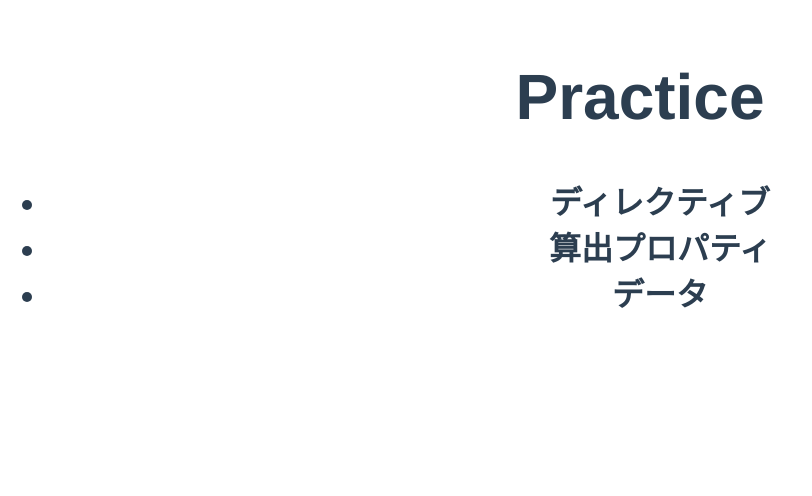
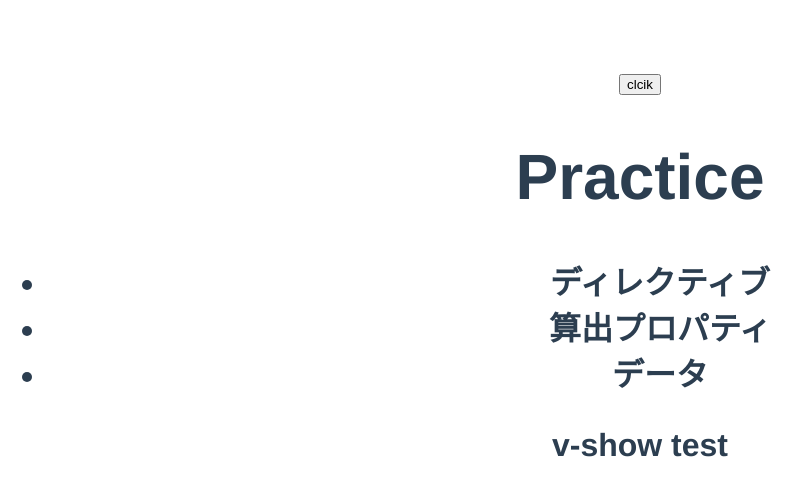
Before and after one commit to 9010atuy/WebAppTraining, a Vue app in the folder vueTraining/sandbox-project/: page / in a window 1280 px wide. Shown: the top 496 px of the page, without its empty margins (0-812 px from the left). Built offline with nearby package versions, Linux system fonts and the light colour scheme.

Commit message:
add v-show

```diff
--- a/vueTraining/sandbox-project/src/components/Practice.vue
+++ b/vueTraining/sandbox-project/src/components/Practice.vue
@@ -1,5 +1,6 @@
 <template>
     <div id="practice">
+        <button @click="toggle">clcik</button>
         <template v-if="result">
             <h1>Practice</h1>
             <ul>
@@ -8,6 +9,7 @@
                 <li>データ</li>
             </ul>
         </template>
+        <p v-show="result">v-show test</p>
     </div>
 </template>
 
@@ -19,6 +21,11 @@ export default {
             result: true,
             check:true
         }
+    },
+    methods:{
+        toggle:function(){
+            this.result = !this.result;
+        }
     }
    }
 </script>
```
